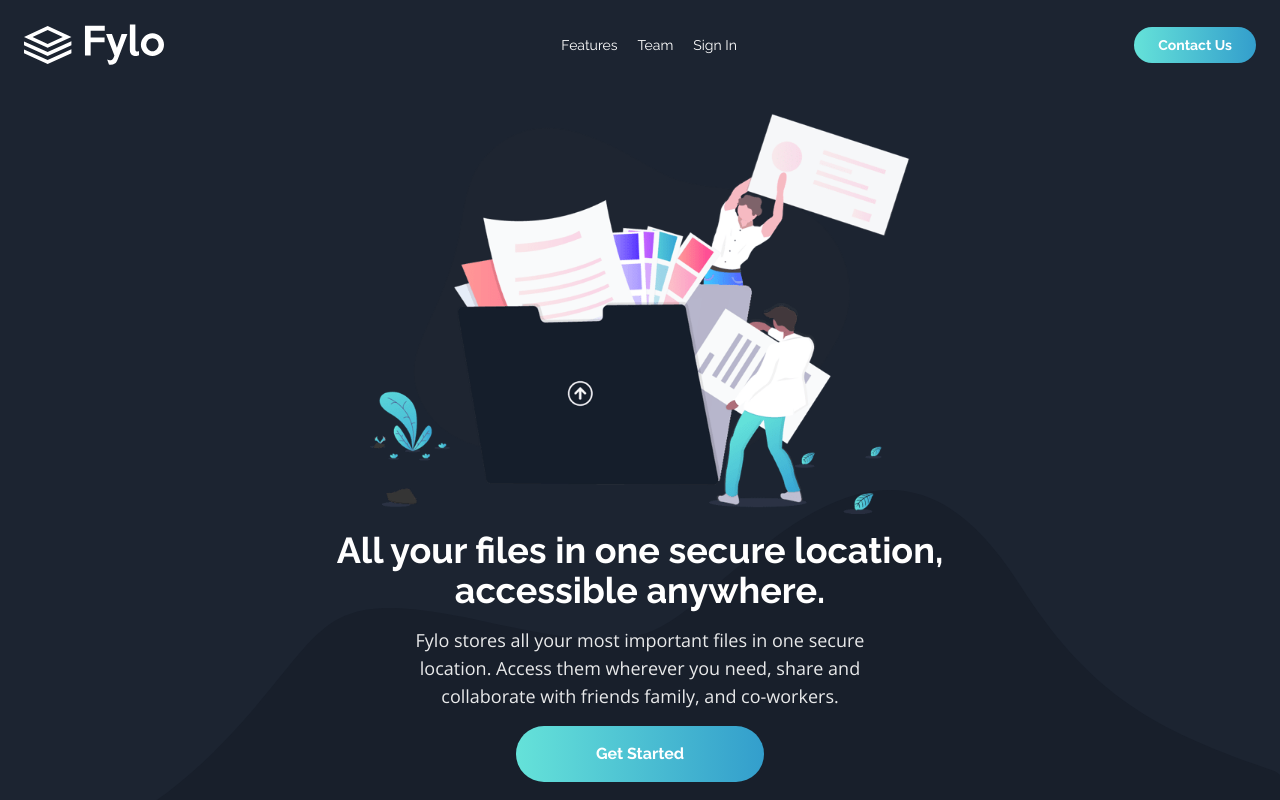
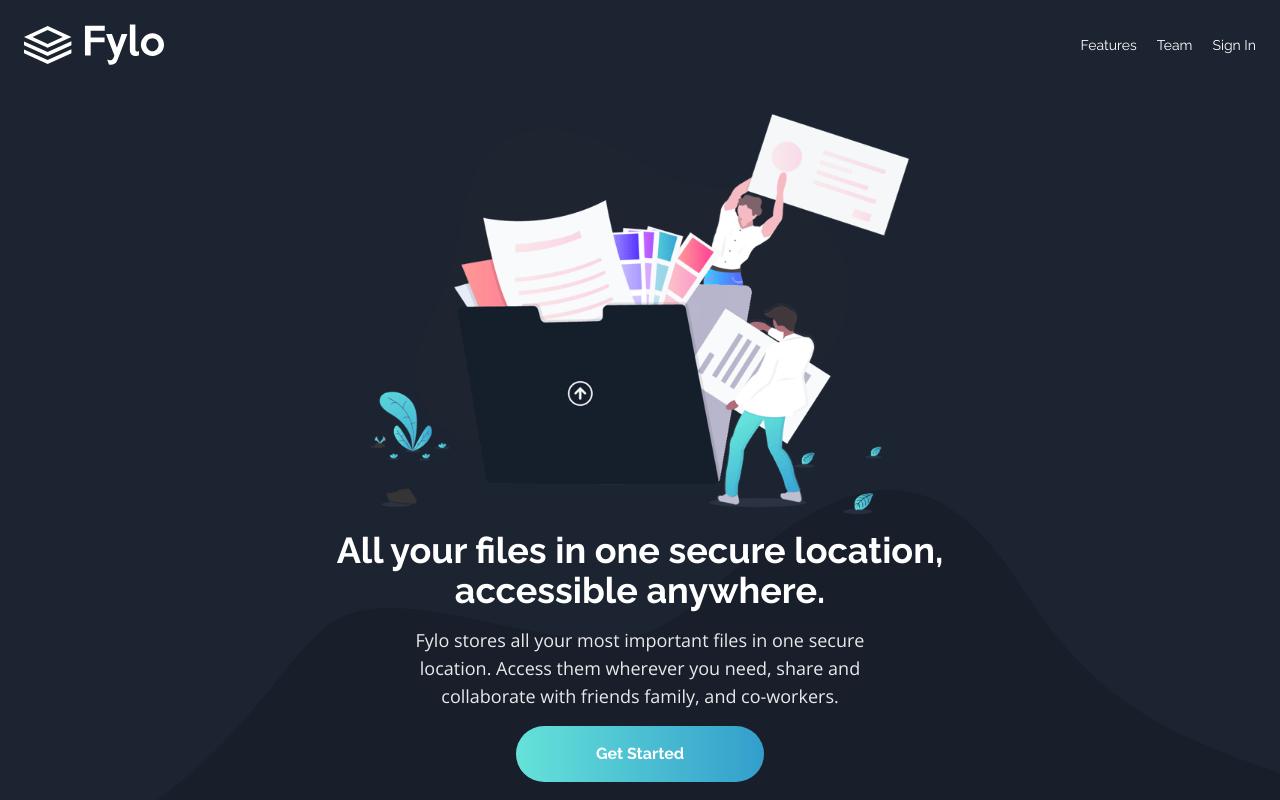
Before and after one commit to joacomesa22/fylo-landing, a React (Vite) app: page / in a window 1280 px wide. Shown: the top 800 px of the page. Built offline with nearby package versions, Linux system fonts and the light colour scheme.

Commit message:
Remove Contact Us button and move nav links right

```diff
--- a/src/components/Navbar.jsx
+++ b/src/components/Navbar.jsx
@@ -10,7 +10,7 @@ const Navbar = () => {
             <img src={logo} alt="logo" />
           </a>
         </div>
-        <nav className="flex-1 flex justify-center">
+        <nav className="flex-1 flex justify-end">
           <ul className="flex gap-5 justify-center items-center text-sm">
             <li>
               <a href="#" className="hover:font-bold">
@@ -29,11 +29,6 @@ const Navbar = () => {
             </li>
           </ul>
         </nav>
-        <div>
-          <button className="px-6 py-2 bg-gradient-to-r from-[var(--cyan)] to-[var(--blue)] rounded-full font-bold text-sm hover:brightness-110 duration-200">
-            Contact Us
-          </button>
-        </div>
       </div>
     </header>
   );
```
